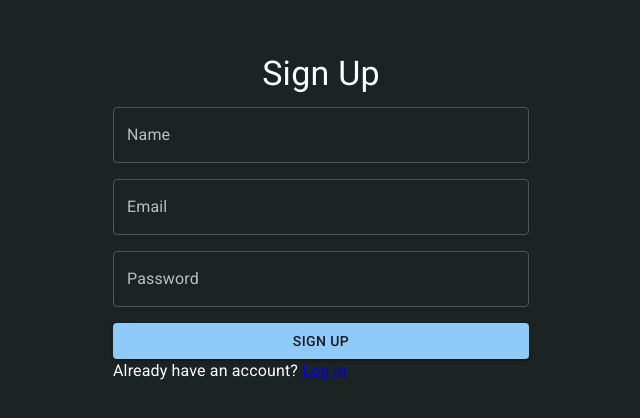
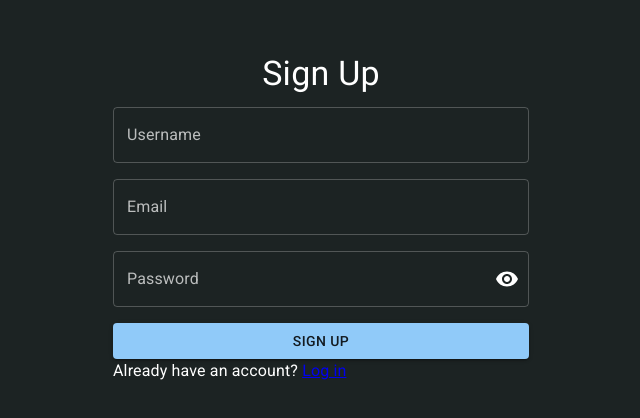
Before and after one commit to SimBys/task-master, a React (Create React App) app: page /sign-up in a window 1280 px wide. Shown: the part 174-592 px from the top of the page, without its empty margins (319-959 px from the left). Built offline with nearby package versions, Linux system fonts and the light colour scheme.

Commit message:
signing up works

```diff
--- a/src/App.tsx
+++ b/src/App.tsx
@@ -1,4 +1,4 @@
-import {Route, Routes, useLocation} from "react-router-dom";
+import {Route, Routes, useLocation, useNavigate} from "react-router-dom";
 import Navbar from "./Components/Navbar";
 import Dashboard from "./pages/Dashboard";
 import {createContext, useEffect, useState} from "react";
@@ -26,16 +26,27 @@ export const AuthContext = createContext<AuthContextType>(null!);
 export default function App() {
 	const [todoTasks, setTodoTasks] = useState<TodoTaskType[]>(loadTodoData() ?? []);
 	let [user, setUser] = useState<User | null>(null);
+	const navigate = useNavigate();
 
 
-	const _logIn = (email: string, password: string) => logIn(email, password, setUser)
+	const _logIn = (email: string, password: string) => {
+		const res = logIn(email, password, setUser)
+		if (res)
+			navigate('')
+
+		return res
+	}
 
 	function _signOut() {
+		navigate('')
 		setUser(null)
 		signOut()
 	}
 
-	const _signUp = (username: string, email: string, password: string) => signUp(username, email, password, setUser)
+	const _signUp = (username: string, email: string, password: string) => {
+		navigate('')
+		signUp(username, email, password, setUser);
+	}
 
 	const theme = createTheme({
 		palette: {
--- a/src/pages/LogIn.tsx
+++ b/src/pages/LogIn.tsx
@@ -12,9 +12,13 @@ export default function LogIn() {
 	const [passwordErrorMessage, setPasswordErrorMessage] = useState('');
 	const [showPassword, setShowPassword] = useState(false);
 
+	const [showIncorrectCredentialsError, setShowIncorrectCredentialsError] = useState(false);
+
 
 	function submit(e: any) {
 		e.preventDefault();
+
+		let error = false;
 
 		const formData = new FormData(e.currentTarget);
 		const email = formData.get("email") as string;
@@ -23,7 +27,9 @@ export default function LogIn() {
 		setEmailErrorMessage(validateEmail(email))
 		setPasswordErrorMessage(validatePassword(password))
 
-		auth.logIn(email, password)
+		if (!emailErrorMessage && !passwordErrorMessage)
+			if (!auth.logIn(email, password))
+				setShowIncorrectCredentialsError(true)
 	}
 
 
@@ -66,6 +72,13 @@ export default function LogIn() {
 							}}
 						/>
 					</Grid>
+					{showIncorrectCredentialsError && (
+						<Grid item xs={12}>
+							<Typography color="error">
+								The email or password is incorrect.
+							</Typography>
+						</Grid>
+					)}
 					<Grid item xs={12}>
 						<Button variant="contained" fullWidth type="submit">
 							Login
--- a/src/pages/SignUp.tsx
+++ b/src/pages/SignUp.tsx
@@ -1,10 +1,16 @@
-import {useContext, useState} from "react";
-import {Button, Grid, TextField, Typography} from "@mui/material";
+import React, {useContext, useState} from "react";
+import {Button, Grid, IconButton, InputAdornment, TextField, Typography} from "@mui/material";
 import {NavLink} from "react-router-dom";
 import {AuthContext} from "../App";
+import {validateEmail, validatePassword, validateUsername} from "../helper";
+import {Visibility, VisibilityOff} from "@mui/icons-material";
 
 export default function SignUp() {
     const auth = useContext(AuthContext)
+    const [usernameErrorMessage, setUsernameErrorMessage] = useState('');
+    const [emailErrorMessage, setEmailErrorMessage] = useState('');
+    const [passwordErrorMessage, setPasswordErrorMessage] = useState('');
+    const [showPassword, setShowPassword] = useState(false);
 
     const submit = (e: any) => {
         e.preventDefault();
@@ -14,7 +20,15 @@ export default function SignUp() {
         const email = formData.get("email") as string;
         const password = formData.get("password") as string;
 
-        auth.signUp(username, email, password)
+        const usernameErrMsg = validateUsername(username)
+        setUsernameErrorMessage(usernameErrMsg)
+        const emailErrMsg = validateEmail(email)
+        setEmailErrorMessage(emailErrMsg)
+        const passwordErrMsg = validatePassword(password)
+        setPasswordErrorMessage(passwordErrMsg)
+
+        if (!usernameErrMsg && !emailErrMsg && !passwordErrMsg)
+            auth.signUp(username, email, password)
     };
 
     return <Grid container spacing={2} justifyContent="center" alignItems="center" style={{ height: '100vh' }}>
@@ -26,21 +40,43 @@ export default function SignUp() {
                 <Grid container spacing={2}>
                     <Grid item xs={12}>
                         <TextField
-                            label="Name"
+                            label="Username"
+                            name={'username'}
                             fullWidth
+                            helperText={usernameErrorMessage}
+                            error={usernameErrorMessage !== ''}
                         />
                     </Grid>
                     <Grid item xs={12}>
                         <TextField
                             label="Email"
+                            name={'email'}
                             fullWidth
+                            helperText={emailErrorMessage}
+                            error={emailErrorMessage !== ''}
                         />
                     </Grid>
                     <Grid item xs={12}>
                         <TextField
+                            type={showPassword ? 'text' : 'password'}
                             label="Password"
+                            name={'password'}
                             fullWidth
-                            type="password"
+                            helperText={passwordErrorMessage}
+                            error={passwordErrorMessage !== ''}
+                            InputProps={{
+                                endAdornment: (
+                                    <InputAdornment position="end">
+                                        <IconButton
+                                            aria-label="toggle password visibility"
+                                            onClick={() => setShowPassword(!showPassword)}
+                                            edge="end"
+                                        >
+                                            {showPassword ? <VisibilityOff/> : <Visibility/>}
+                                        </IconButton>
+                                    </InputAdornment>
+                                ),
+                            }}
                         />
                     </Grid>
                     <Grid item justifyContent={'center'} xs={12}>
--- a/src/pages/auth.tsx
+++ b/src/pages/auth.tsx
@@ -54,5 +54,5 @@ export function signUp(username: string, email: string, password: string, setUse
         email: email
     }
     localStorage.setItem('user', JSON.stringify(user))
-
+    setUser(user)
 }
```
